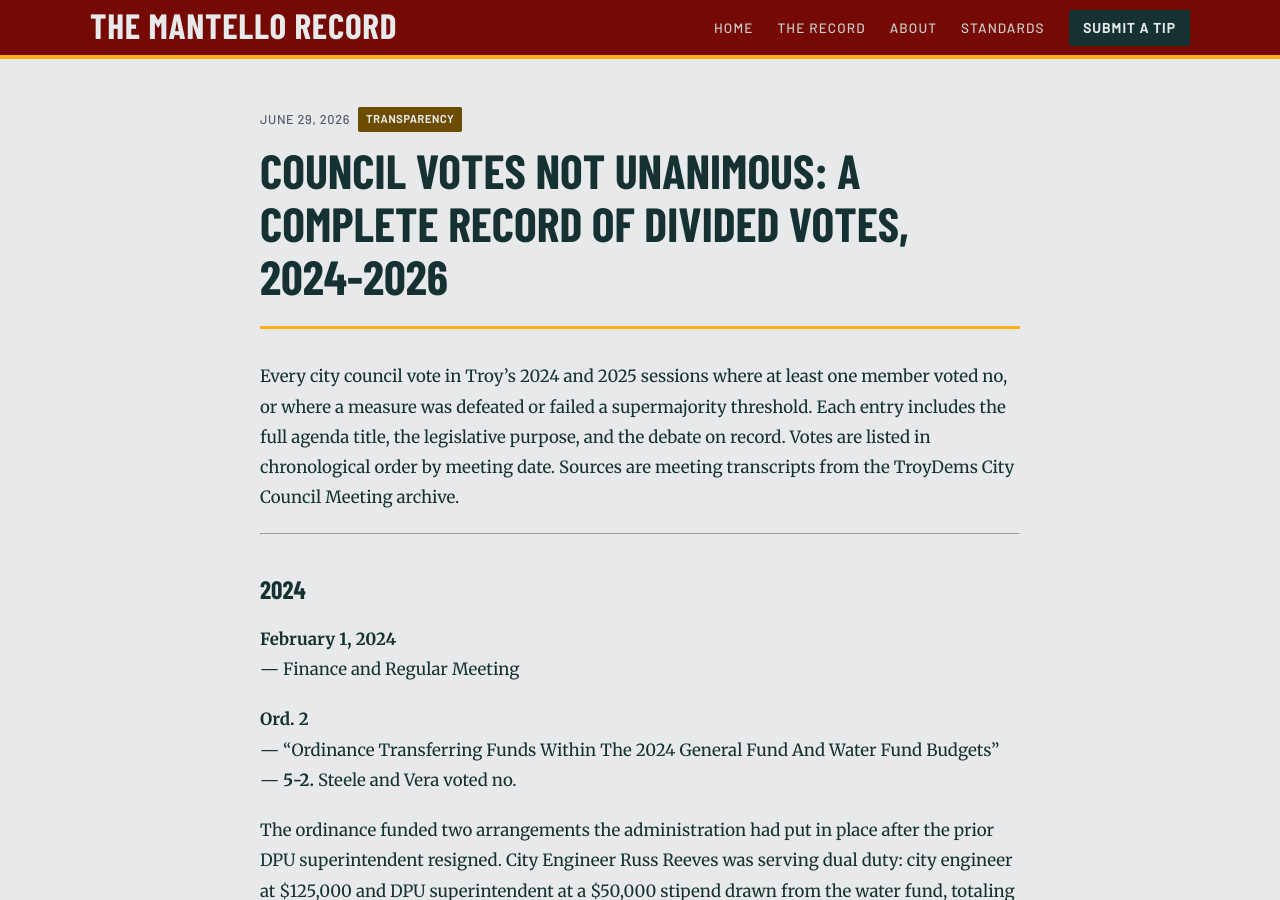
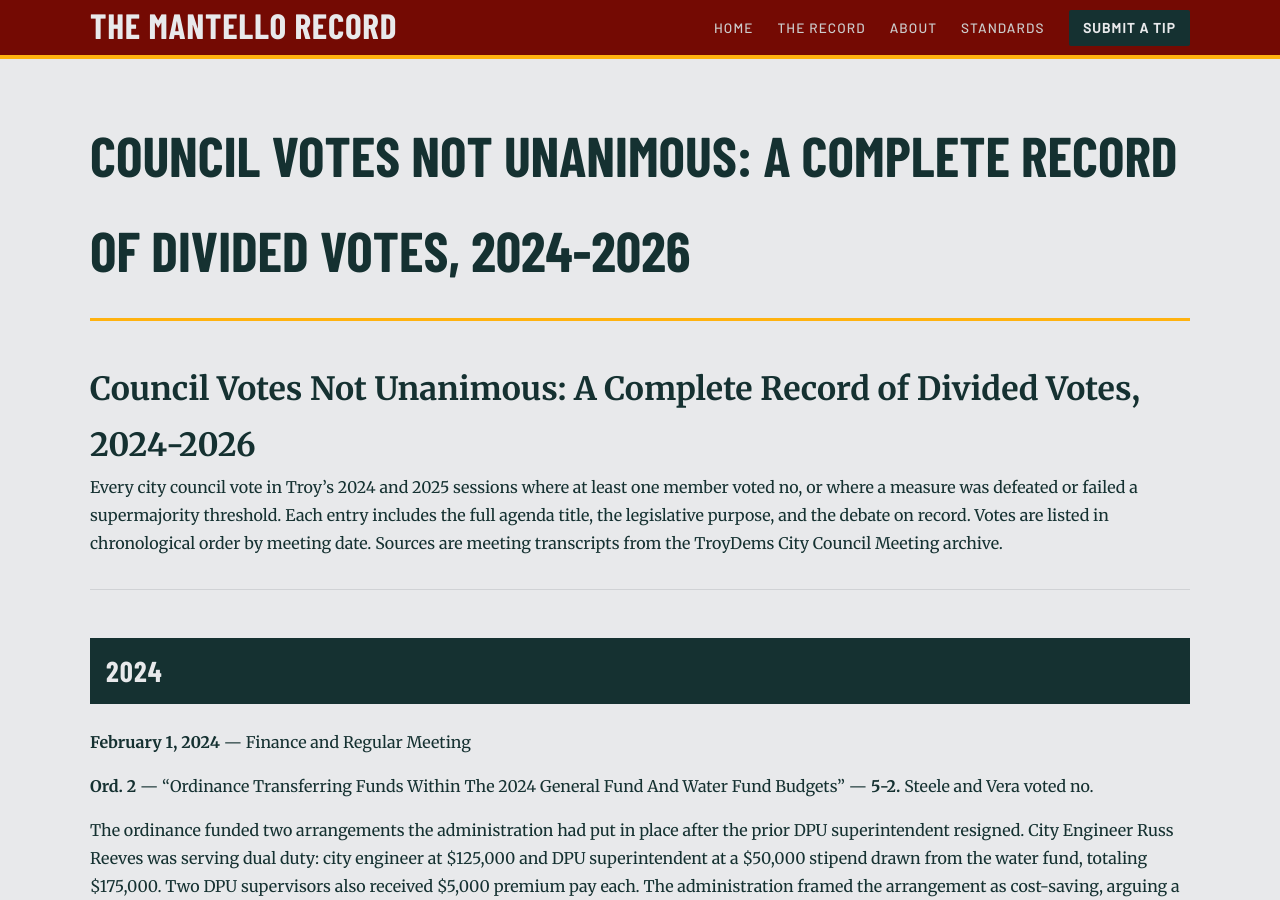
Before and after one commit to MdevitSEC/the-mantello-record, a Jekyll site: the page built from 2026-06-29-council-votes-not-unanimous.md, in a window 1280 px wide and 900 px high. Built offline with Jekyll 4.4.1, drawn with Linux system fonts in a browser that asks for light colours; some web fonts are replaced; our own code applies the rules of GitHub Pages for plain Markdown files; some of the changed text lies outside the part shown.

Commit message:
Move council votes record to root as working document
Removed from _posts/ so Jekyll won't publish it as a site post.
Stripped front matter and converted title to a plain Markdown heading.
Intended as an internal research and drafting reference.

Co-Authored-By: Claude Sonnet 4.6 <noreply@anthropic.com>

```diff
--- a/_posts/2026-06-29-council-votes-not-unanimous.md
+++ b/2026-06-29-council-votes-not-unanimous.md
@@ -1,9 +1,4 @@
----
-layout: post
-title: "Council Votes Not Unanimous: A Complete Record of Divided Votes, 2024-2026"
-date: 2026-06-29
-categories: ["Transparency", "Council Records"]
----
+# Council Votes Not Unanimous: A Complete Record of Divided Votes, 2024-2026
 
 Every city council vote in Troy's 2024 and 2025 sessions where at least one member voted no, or where a measure was defeated or failed a supermajority threshold. Each entry includes the full agenda title, the legislative purpose, and the debate on record. Votes are listed in chronological order by meeting date. Sources are meeting transcripts from the TroyDems City Council Meeting archive.
 
```
